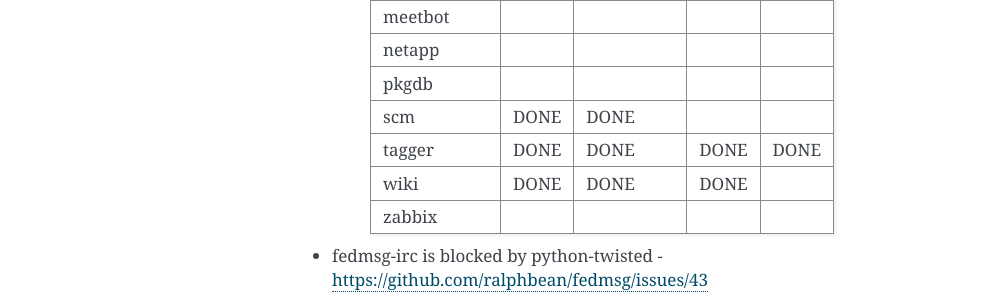
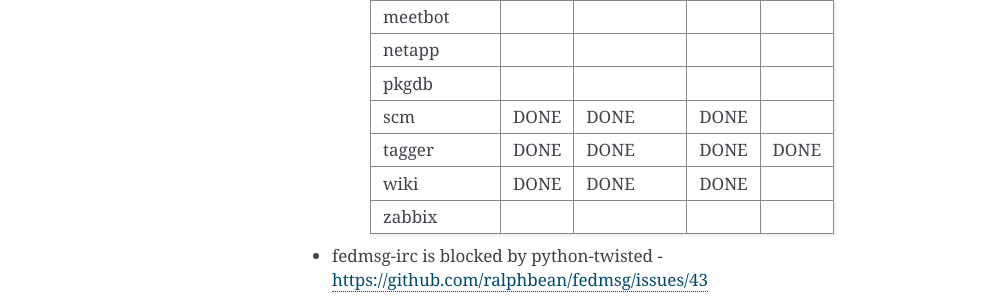
Before and after one commit to fedora-infra/fedmsg, a Sphinx documentation site: the page built from doc/status.rst, in a window 1280 px wide. Shown: the part 534-834 px from the top of the page, without its empty margins (148-1140 px from the left). Built offline with Sphinx 7.4.7, drawn with Linux system fonts in a browser that asks for light colours.

```diff
--- a/doc/status.rst
+++ b/doc/status.rst
@@ -33,7 +33,7 @@ There is no information here about *receiving* messages, only sending.
 +---------------+-----------+------------+----------+-----------+
 | pkgdb         |           |            |          |           |
 +---------------+-----------+------------+----------+-----------+
-| scm           | DONE      |  DONE      |          |           |
+| scm           | DONE      |  DONE      | DONE     |           |
 +---------------+-----------+------------+----------+-----------+
 | tagger        | DONE      |  DONE      |DONE      | DONE      |
 +---------------+-----------+------------+----------+-----------+
```
